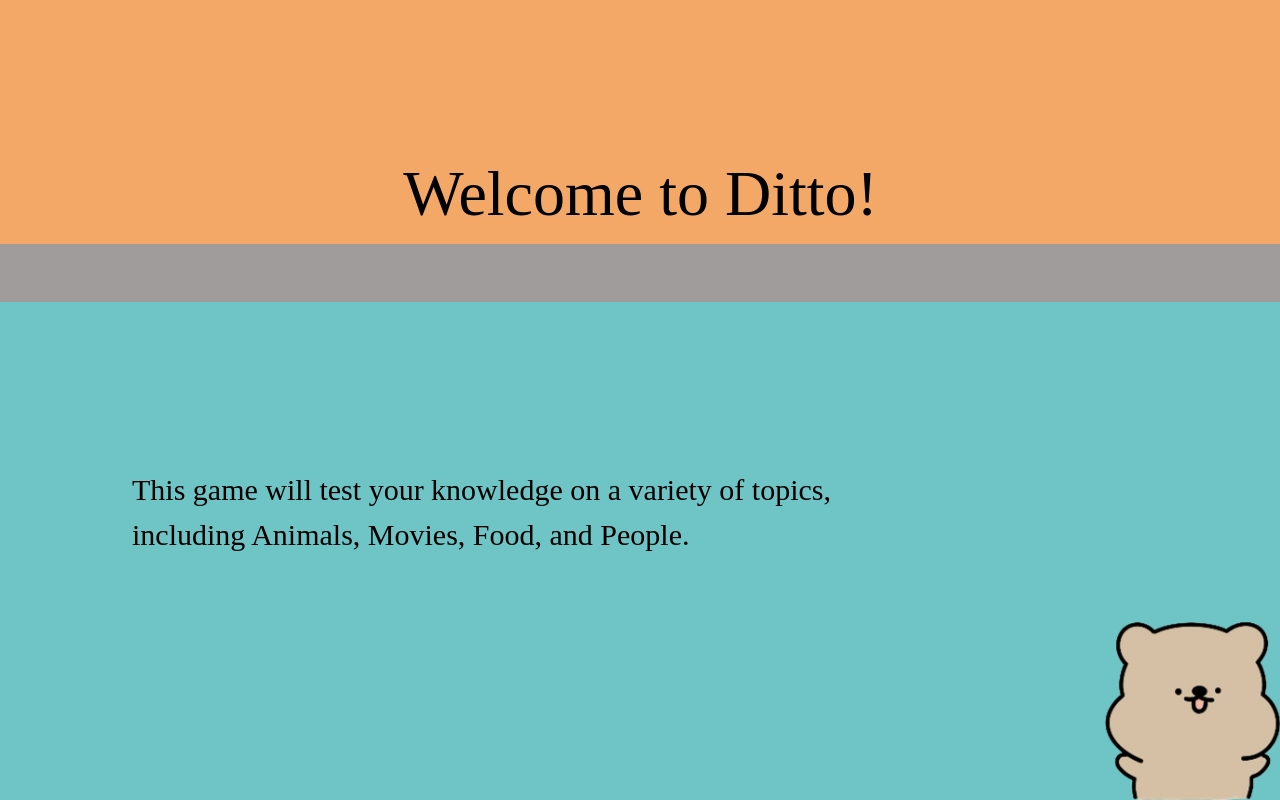
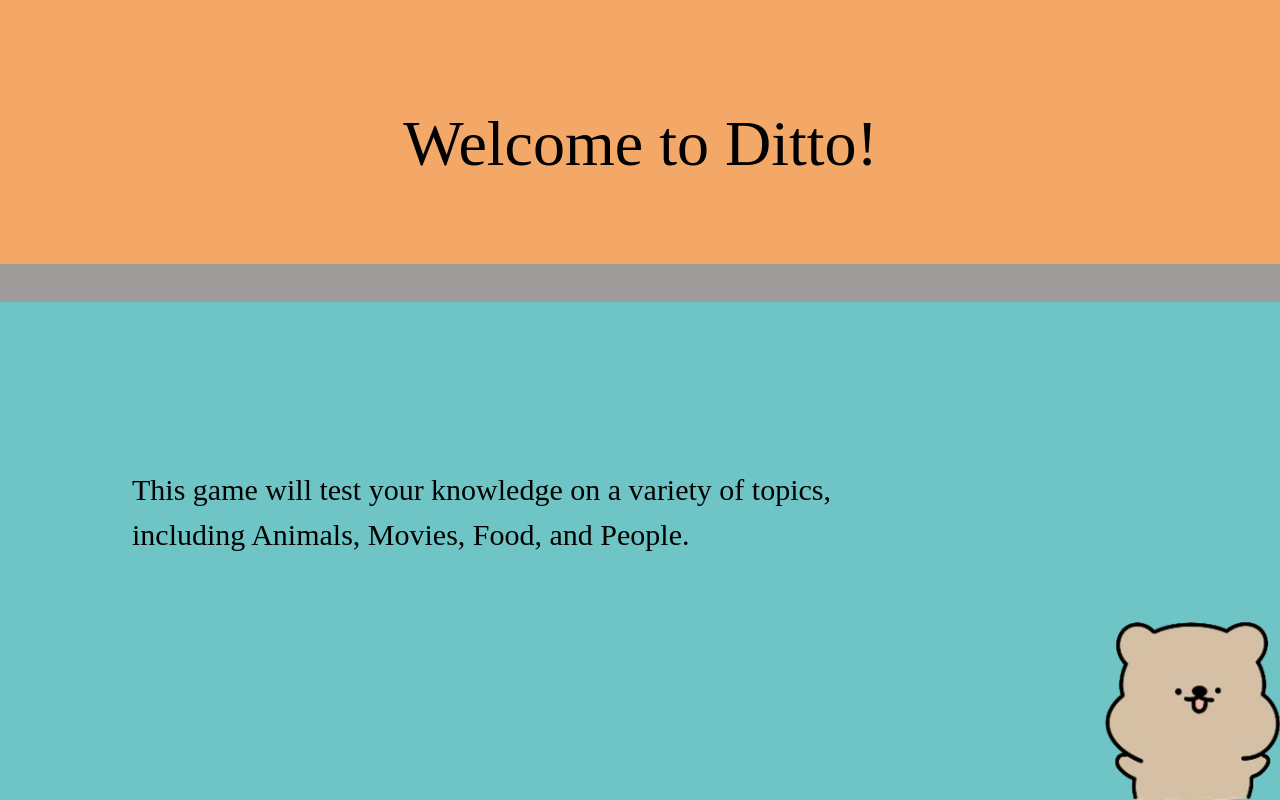
Before and after one commit to parky0113/CITS3403, a Flask app: page / in a window 1280 px wide. Shown: the part 57-857 px from the top of the page. Run offline with Flask 3, Linux system fonts and the light colour scheme; some libraries are stand-ins or nearby versions; some web fonts are replaced.

Commit message:
Start page design temp fix

```diff
--- a/chat/static/start.css
+++ b/chat/static/start.css
@@ -19,7 +19,7 @@ html, body {
 
 .v2_12 {
   width: 100%;
-  height: calc(100vh - 556px);
+  height: calc(100vh - 536px);
   background: rgba(244,168,103,1);
   opacity: 1;
   position: relative;
@@ -30,7 +30,7 @@ html, body {
   width: 491px;
   color: rgba(0,0,0,1);
   position: absolute;
-  top: 146px;
+  top: 96px;
   left: calc(50% - 245px);
   font-family: Chau Philomene One;
   font-weight: Regular;
@@ -41,10 +41,10 @@ html, body {
 
 .v3_100 {
   width: 100%;
-  height: 58px;
+  height: 38px;
   background: rgba(161,156,156,1);
   opacity: 1;
-  position: relative;
+  position: static;
   overflow: hidden;
 }
 
```
